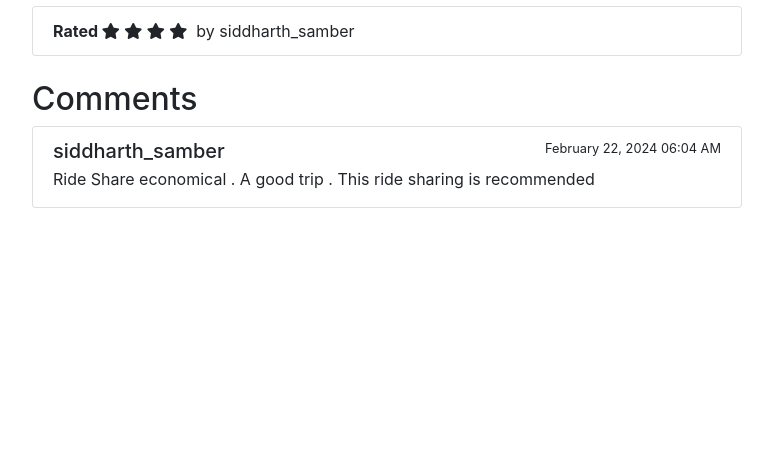
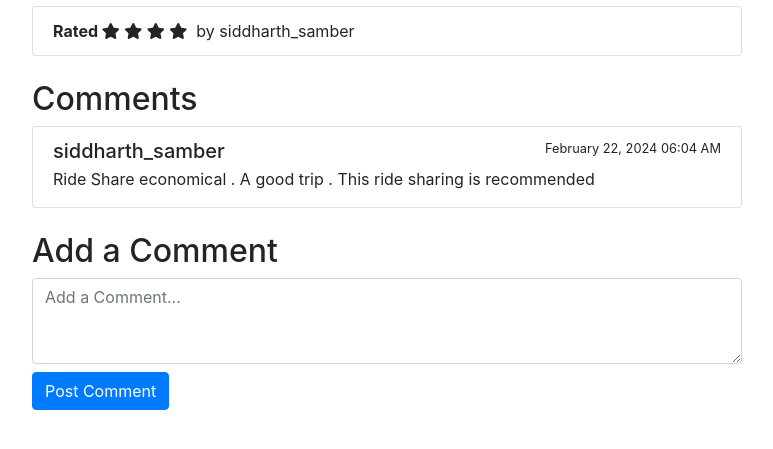
Before and after one commit to AnuragQ/FindYourGuide, a Django app: page /offerings/1/ in a window 1280 px wide. Shown: the part 248-697 px from the top of the page, without its empty margins (253-1026 px from the left). Run offline with Django 5.2, Linux system fonts and the light colour scheme; data comes from the database, SQL or seed files in the repository; both versions use the stored data as it was after the commit; some libraries are stand-ins or nearby versions.

Commit message:
Added Comment Box to Detailed Listing Page

```diff
--- /dev/null
+++ b/main_app/forms.py
@@ -0,0 +1,10 @@
+from django import forms
+from .models import Comment
+
+class CommentForm(forms.ModelForm):
+    class Meta:
+        model = Comment
+        fields = ['text']
+        widgets = {
+            'text': forms.Textarea(attrs={'placeholder': 'Add a Comment...', 'class': 'form-control', 'rows': 3}),
+        }
--- a/main_app/models.py
+++ b/main_app/models.py
@@ -18,6 +18,8 @@ class Offering(models.Model):
     title = models.CharField(max_length=200)
     description = models.TextField()
 
+
+
 class Rating(models.Model):
     offering = models.ForeignKey(Offering, on_delete=models.CASCADE, related_name='ratings')
     user = models.ForeignKey(UserProfile, on_delete=models.CASCADE)
--- a/main_app/templates/main_app/offering_detail.html
+++ b/main_app/templates/main_app/offering_detail.html
@@ -1,5 +1,4 @@
 {% extends 'main_app/base.html' %}
-
 {% load stars %}
 
 {% block content %}
@@ -36,11 +35,6 @@
           {% endif %}
         </div>
 
-
-
-
-
-
         <div class="mt-4">
           <h2>Comments</h2>
           {% if offering.comments.all %}
@@ -59,6 +53,16 @@
             <p>No comments yet.</p>
           {% endif %}
         </div>
+
+        <!-- Comment Form -->
+        <div class="mt-4">
+          <h2>Add a Comment</h2>
+          <form method="post" action="{% url 'offering_detail' pk=offering.pk %}">
+            {% csrf_token %}
+            {{ comment_form.text }}
+            <button type="submit" class="btn btn-primary mt-2">Post Comment</button>
+          </form>
+        </div>
       </div>
     </div>
   </div>
--- a/main_app/views.py
+++ b/main_app/views.py
@@ -1,9 +1,36 @@
-from django.shortcuts import render,get_object_or_404
+from django.shortcuts import render,get_object_or_404,redirect
 from .models import Offering
+from .forms import CommentForm
+from django.contrib.auth.decorators import login_required
 
 def index(request):
     return render(request, 'main_app/index.html')
 
+#def offering_detail(request, pk):
+    #offering = get_object_or_404(Offering, pk=pk)
+    #return render(request, 'main_app/offering_detail.html', {'offering': offering})
+
+
 def offering_detail(request, pk):
     offering = get_object_or_404(Offering, pk=pk)
-    return render(request, 'main_app/offering_detail.html', {'offering': offering})
+    comments = offering.comments.all()
+
+    if request.method == 'POST':
+        comment_form = CommentForm(request.POST)
+        if comment_form.is_valid():
+            comment = comment_form.save(commit=False)
+            comment.offering = offering
+            comment.user = request.user.userprofile
+            comment.save()
+            return redirect('offering_detail', pk=offering.pk)
+
+    else:
+        comment_form = CommentForm()
+
+    context = {
+        'offering': offering,
+        'comments': comments,
+        'comment_form': comment_form,
+    }
+
+    return render(request, 'main_app/offering_detail.html', context)
```
Also changed, not shown: main_app/templates/main_app/temp.html (added, +65 -0 lines), db.sqlite3, main_app/urls.py (line endings or trailing spaces), 1 other file. Lines whose indentation alone changed are shown as unchanged.
